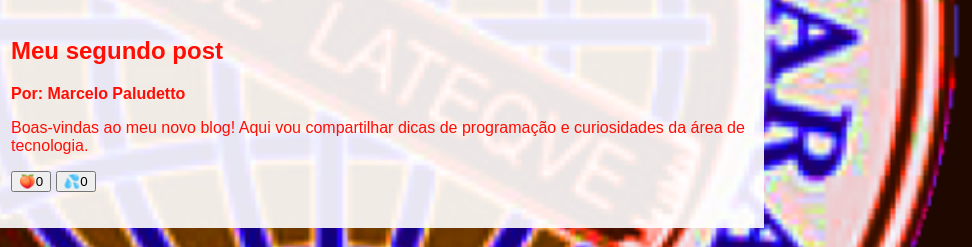
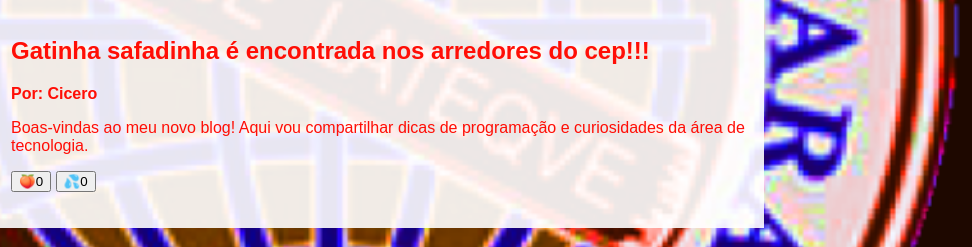
Before and after one commit to joaosiewert/trabalho-1, a plain HTML site: page index.html in a window 1280 px wide. Shown: the part 368-615 px from the top of the page, 308-1280 px from the left. Drawn offline with Linux system fonts and the light colour scheme.

Commit message:
Update index.html

```diff
--- a/index.html
+++ b/index.html
@@ -71,8 +71,8 @@
         <article>
             <img src="gatadojao.jfif" alt="Logotipo conceitual de tecnologia e educacao">
             <div>
-                <h2>Meu segundo post</h2>
-                <p class="artigo-autor">Por: Marcelo Paludetto</p>
+                <h2>Gatinha safadinha é encontrada nos arredores do cep!!!</h2>
+                <p class="artigo-autor">Por: Cicero</p>
                 <p>Boas-vindas ao meu novo blog! Aqui vou compartilhar dicas de programação e curiosidades da área de tecnologia.</p>
                 <button>🍑<span>0</span></button>
                 <button>💦<span>0</span></button>
```
